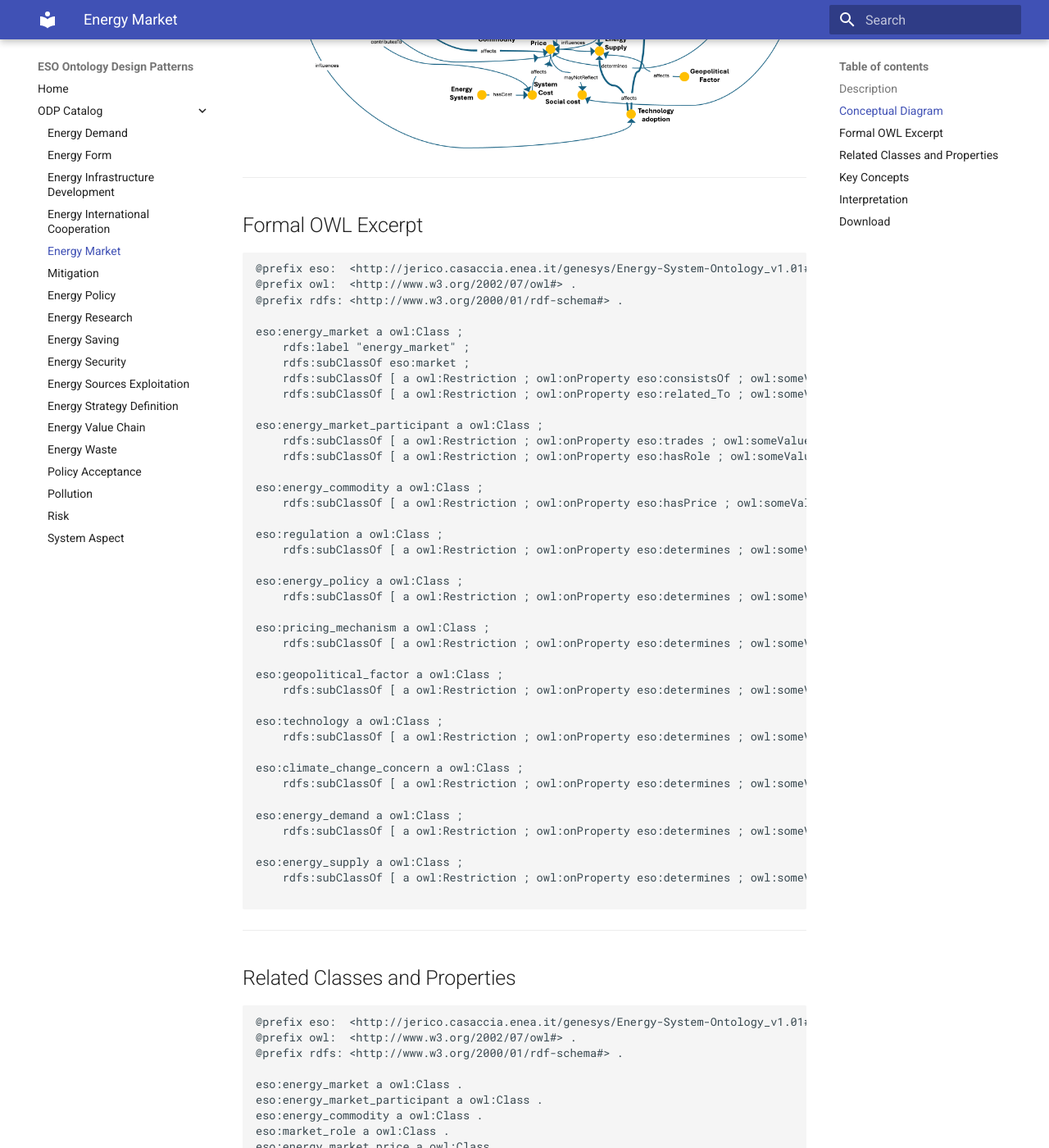
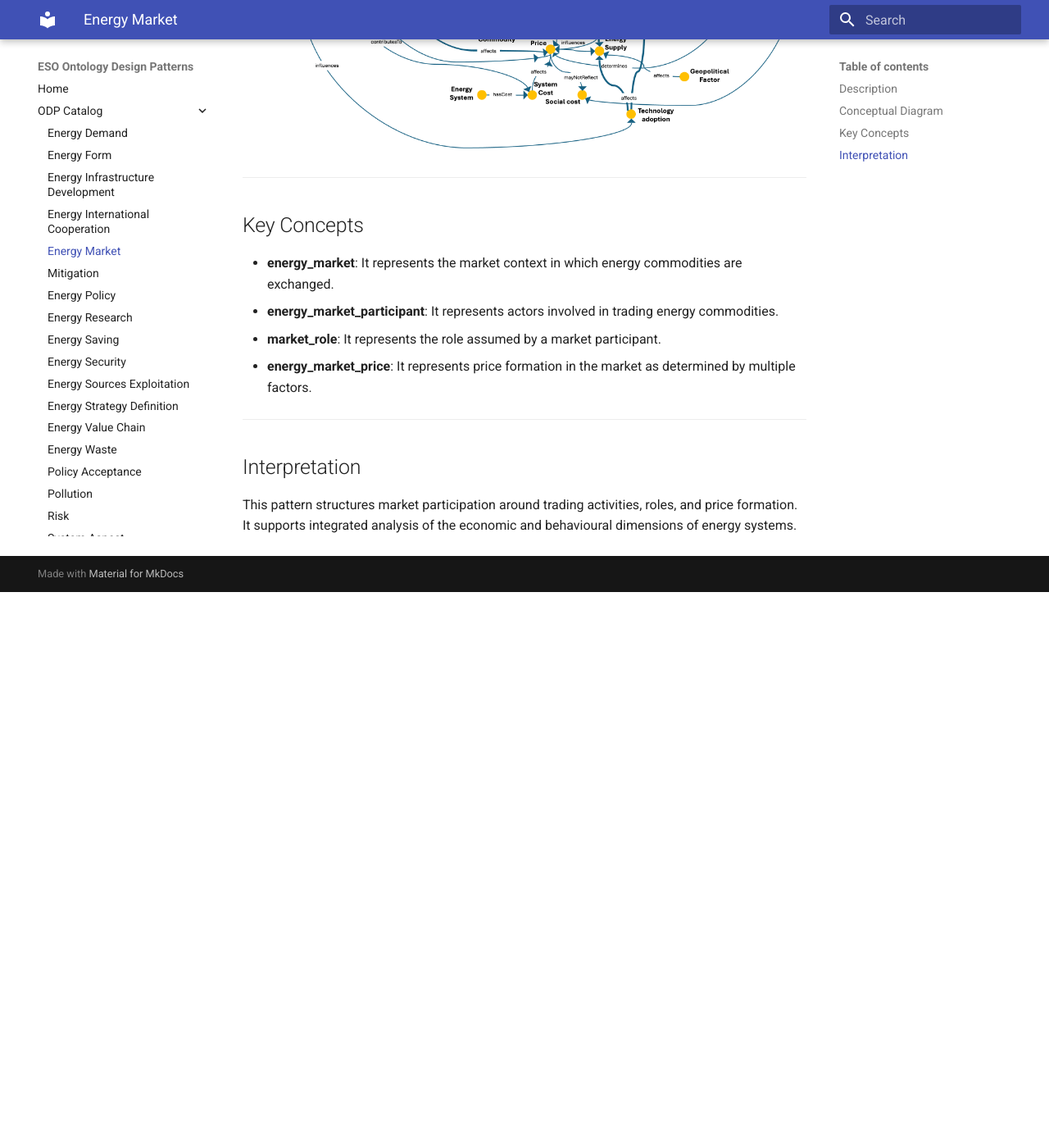
Before and after one commit to AntonioDeNicola/eso-odp-site, an MkDocs documentation site: the page built from docs/odp/energy-market.md, in a window 1280 px wide and 1400 px high, scrolled down 724 px. Shown: the whole window at 82% size. Built offline with MkDocs 1.6.1 and Material for MkDocs 9.7.7, drawn with Linux system fonts in a browser that asks for light colours; after the commit the page ends 1446 px from its top, so only the background shows below that; some of the changed text lies outside the part shown.

Commit message:
Update energy-market.md

````diff
--- a/docs/odp/energy-market.md
+++ b/docs/odp/energy-market.md
@@ -12,87 +12,6 @@ This pattern provides a structured semantic representation that can be reused ac
 
 ---
 
-## Formal OWL Excerpt
-
-```turtle
-@prefix eso:  <http://jerico.casaccia.enea.it/genesys/Energy-System-Ontology_v1.01#> .
-@prefix owl:  <http://www.w3.org/2002/07/owl#> .
-@prefix rdfs: <http://www.w3.org/2000/01/rdf-schema#> .
-
-eso:energy_market a owl:Class ;
-    rdfs:label "energy_market" ;
-    rdfs:subClassOf eso:market ;
-    rdfs:subClassOf [ a owl:Restriction ; owl:onProperty eso:consistsOf ; owl:someValuesFrom eso:energy_market_participant ] ;
-    rdfs:subClassOf [ a owl:Restriction ; owl:onProperty eso:related_To ; owl:someValuesFrom eso:agent_behaviour_subsystem ] .
-
-eso:energy_market_participant a owl:Class ;
-    rdfs:subClassOf [ a owl:Restriction ; owl:onProperty eso:trades ; owl:someValuesFrom eso:energy_commodity ] ;
-    rdfs:subClassOf [ a owl:Restriction ; owl:onProperty eso:hasRole ; owl:someValuesFrom eso:market_role ] .
-
-eso:energy_commodity a owl:Class ;
-    rdfs:subClassOf [ a owl:Restriction ; owl:onProperty eso:hasPrice ; owl:someValuesFrom eso:energy_market_price ] .
-
-eso:regulation a owl:Class ;
-    rdfs:subClassOf [ a owl:Restriction ; owl:onProperty eso:determines ; owl:someValuesFrom eso:energy_market_price ] .
-
-eso:energy_policy a owl:Class ;
-    rdfs:subClassOf [ a owl:Restriction ; owl:onProperty eso:determines ; owl:someValuesFrom eso:energy_market_price ] .
-
-eso:pricing_mechanism a owl:Class ;
-    rdfs:subClassOf [ a owl:Restriction ; owl:onProperty eso:determines ; owl:someValuesFrom eso:energy_market_price ] .
-
-eso:geopolitical_factor a owl:Class ;
-    rdfs:subClassOf [ a owl:Restriction ; owl:onProperty eso:determines ; owl:someValuesFrom eso:energy_market_price ] .
-
-eso:technology a owl:Class ;
-    rdfs:subClassOf [ a owl:Restriction ; owl:onProperty eso:determines ; owl:someValuesFrom eso:energy_market_price ] .
-
-eso:climate_change_concern a owl:Class ;
-    rdfs:subClassOf [ a owl:Restriction ; owl:onProperty eso:determines ; owl:someValuesFrom eso:energy_market_price ] .
-
-eso:energy_demand a owl:Class ;
-    rdfs:subClassOf [ a owl:Restriction ; owl:onProperty eso:determines ; owl:someValuesFrom eso:energy_market_price ] .
-
-eso:energy_supply a owl:Class ;
-    rdfs:subClassOf [ a owl:Restriction ; owl:onProperty eso:determines ; owl:someValuesFrom eso:energy_market_price ] .
-
-```
-
----
-
-## Related Classes and Properties
-
-```turtle
-@prefix eso:  <http://jerico.casaccia.enea.it/genesys/Energy-System-Ontology_v1.01#> .
-@prefix owl:  <http://www.w3.org/2002/07/owl#> .
-@prefix rdfs: <http://www.w3.org/2000/01/rdf-schema#> .
-
-eso:energy_market a owl:Class .
-eso:energy_market_participant a owl:Class .
-eso:energy_commodity a owl:Class .
-eso:market_role a owl:Class .
-eso:energy_market_price a owl:Class .
-eso:regulation a owl:Class .
-eso:energy_policy a owl:Class .
-eso:pricing_mechanism a owl:Class .
-eso:geopolitical_factor a owl:Class .
-eso:technology a owl:Class .
-eso:climate_change_concern a owl:Class .
-eso:energy_demand a owl:Class .
-eso:energy_supply a owl:Class .
-eso:primary_energy_source a owl:Class .
-eso:electricity a owl:Class .
-
-eso:consistsOf a owl:ObjectProperty .
-eso:related_To a owl:ObjectProperty .
-eso:trades a owl:ObjectProperty .
-eso:hasRole a owl:ObjectProperty .
-eso:determines a owl:ObjectProperty .
-eso:dependsOn a owl:ObjectProperty .
-```
-
----
-
 ## Key Concepts
 
 - **energy_market**: It represents the market context in which energy commodities are exchanged.
@@ -104,8 +23,3 @@ eso:dependsOn a owl:ObjectProperty .
 
 ## Interpretation
 This pattern structures market participation around trading activities, roles, and price formation. It supports integrated analysis of the economic and behavioural dimensions of energy systems.
-
----
-
-## Download
-- [TTL file](../assets/rdf/energy-market.ttl)
````
